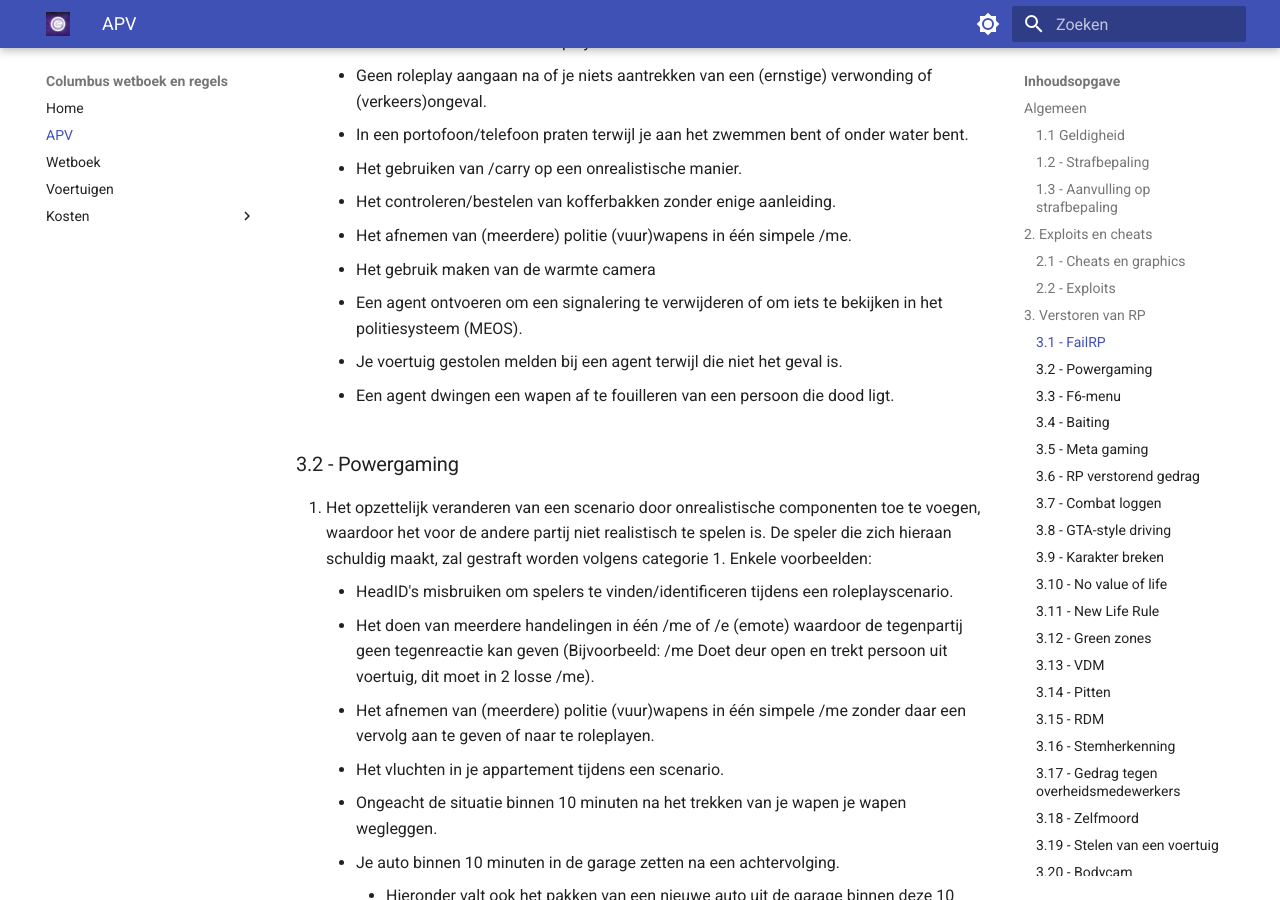
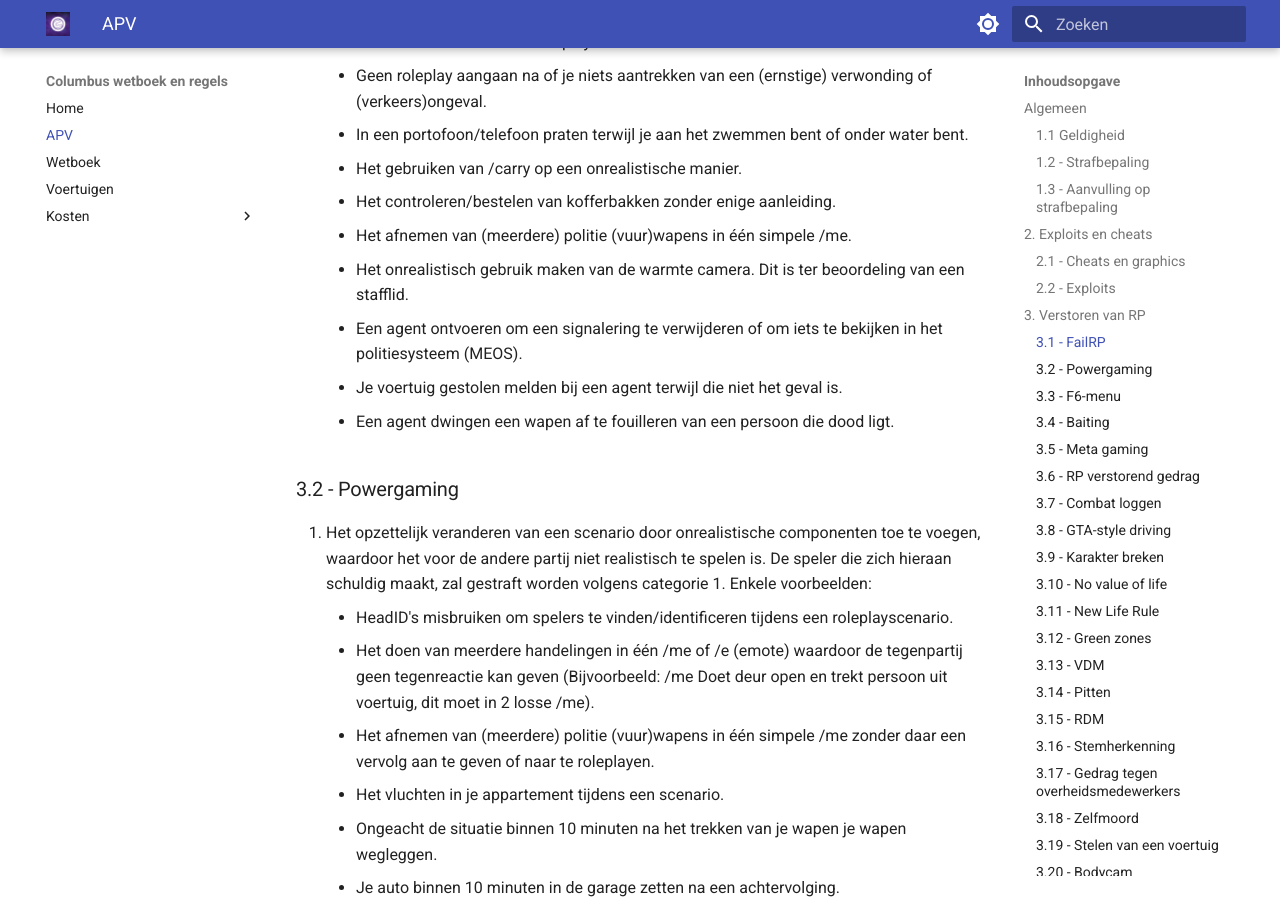
Before and after one commit to FabioK180/Columbus, an MkDocs documentation site: the page built from docs/apv.md, in a window 1280 px wide and 900 px high, scrolled down 2734 px. Built offline with MkDocs 1.6.1 and Material for MkDocs 9.7.7, drawn with Linux system fonts in a browser that asks for light colours.

Commit message:
Warmte camera aangepast

```diff
--- a/docs/apv.md
+++ b/docs/apv.md
@@ -60,7 +60,7 @@ Voorbeelden hiervan zijn:
     * Het gebruiken van /carry op een onrealistische manier.
     * Het controleren/bestelen van kofferbakken zonder enige aanleiding.
     * Het afnemen van (meerdere) politie (vuur)wapens in één simpele /me.
-    * Het gebruik maken van de warmte camera
+    * Het onrealistisch gebruik maken van de warmte camera. Dit is ter beoordeling van een stafflid.
     * Een agent ontvoeren om een signalering te verwijderen of om iets te bekijken in het politiesysteem (MEOS).
     * Je voertuig gestolen melden bij een agent terwijl die niet het geval is.
     * Een agent dwingen een wapen af te fouilleren van een persoon die dood ligt.
```
